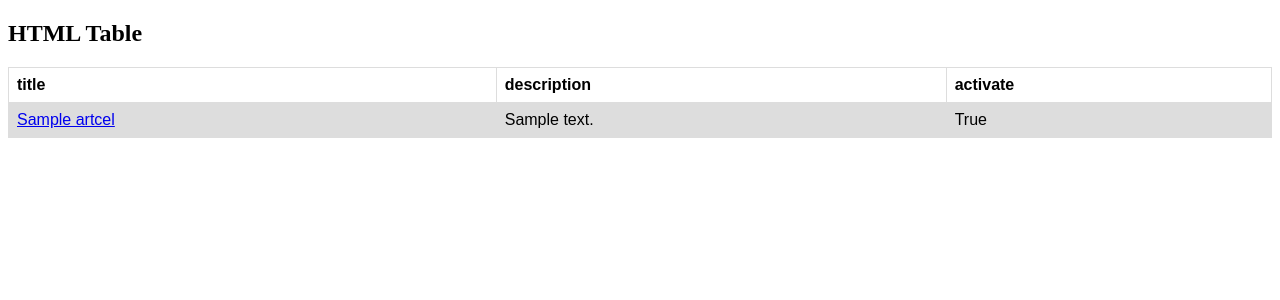
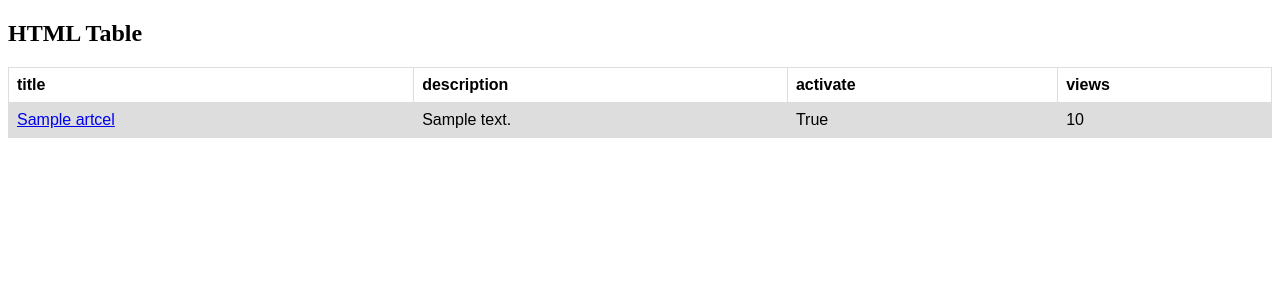
Before and after one commit to faridhaavasi/mysite, a Django app: page /articel_list in a window 1280 px wide. Shown: the top 300 px of the page. Run offline with Django 3.2, Linux system fonts and the light colour scheme; tables that the repository leaves empty hold one stand-in row (values such as "Sample post").

Commit message:
add view in code

```diff
--- a/mysite/blog_app/templates/blog_app/Articel_list.html
+++ b/mysite/blog_app/templates/blog_app/Articel_list.html
@@ -29,12 +29,15 @@ tr:nth-child(even) {
     <th>title</th>
     <th>description</th>
     <th>activate</th>
+    <th>views</th>
+
   </tr>
   {% for articel in articels %}
   <tr>
     <td><a href="detail/{{articel.id}}">{{articel.title}}</a></td>
     <td>{{articel.description}}</td>
     <td>{{articel.activate}}</td>
+    <td>{{articel.views}}</td>
   </tr>
 
   {% endfor %}
--- a/mysite/blog_app/templates/blog_app/detail.html
+++ b/mysite/blog_app/templates/blog_app/detail.html
@@ -7,6 +7,7 @@
 <article>
     <h2 style="font-size:60px;" >{{articel.title}}</h2>
     <p>{{articel.description}}</p>
+    <h4 style=color red;> view:{{articel.views}} </h4>
     </article>
 
 
--- a/mysite/blog_app/views.py
+++ b/mysite/blog_app/views.py
@@ -14,4 +14,6 @@ def Articel_list(request):
 
 def detail(request,id):
     articel=Artcel.objects.get(id=id)
+    articel.views+=1
+    articel.save()
     return render (request,'blog_app/detail.html',{'articel':articel})
```
